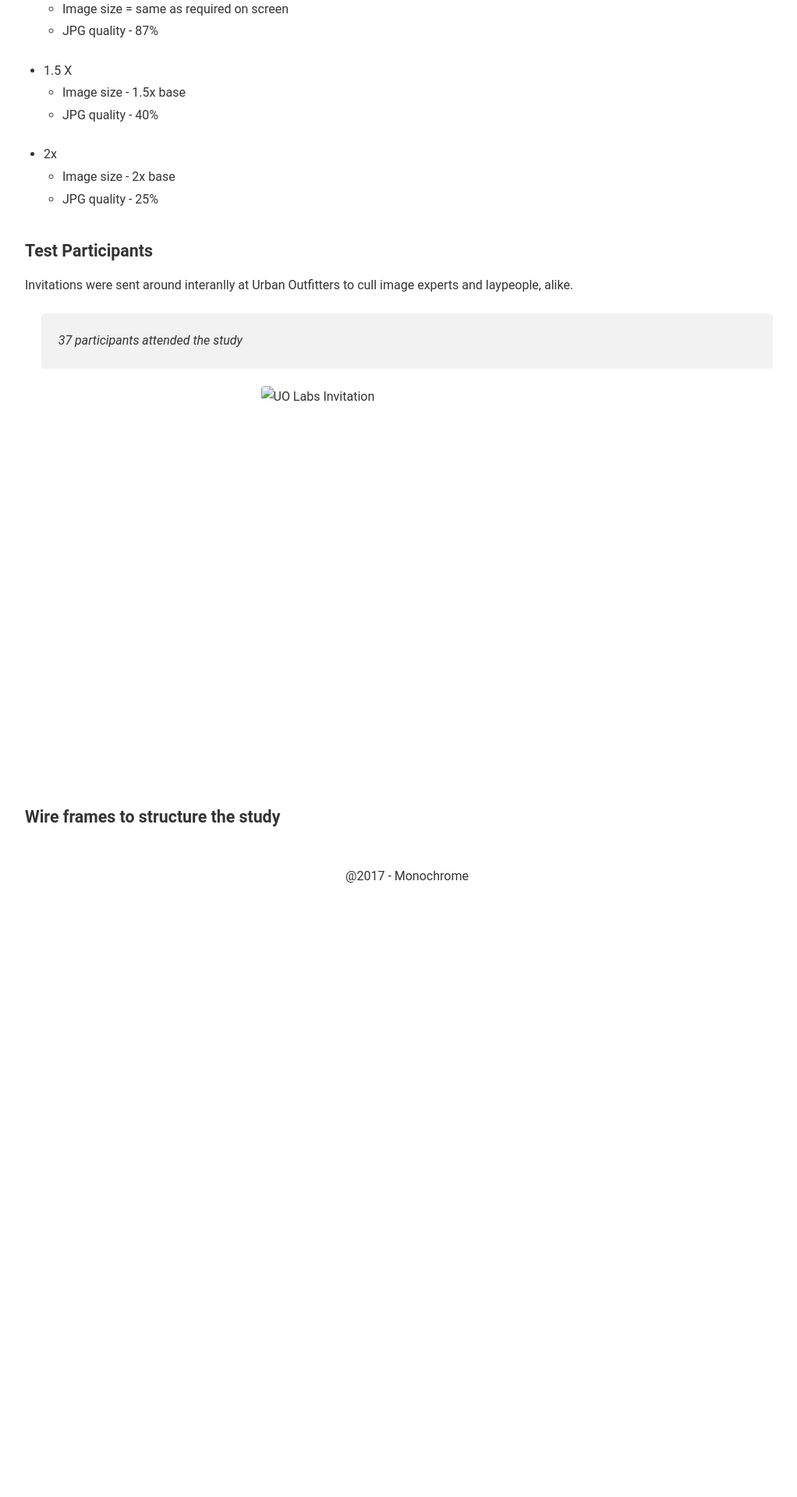
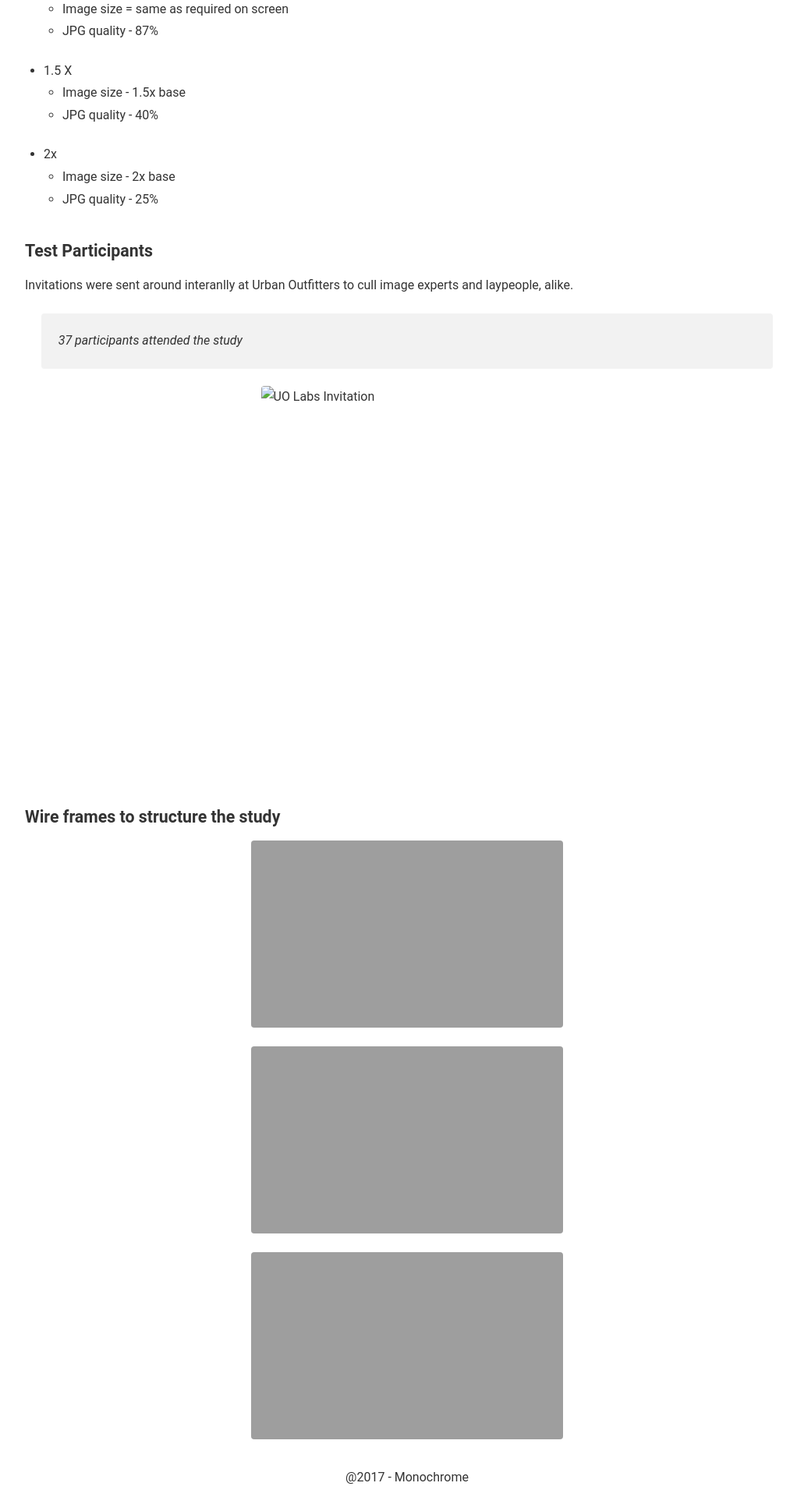
Before and after one commit to dyutibarma/monochrome, a Jekyll site: the page built from _posts/2017-02-11-test-post-8.md, in a window 1280 px wide. Shown: the part 1626-3546 px from the top of the page at 78% size, without its empty margins (118-1140 px from the left). Built offline with Jekyll 4.4.1, drawn with Linux system fonts in a browser that asks for light colours; before the commit the page ends 2776 px from its top, so only the background shows below that.

Commit message:
Update 2017-02-11-test-post-8.md

```diff
--- a/_posts/2017-02-11-test-post-8.md
+++ b/_posts/2017-02-11-test-post-8.md
@@ -68,3 +68,6 @@ Invitations were sent around interanlly at Urban Outfitters to cull image expert
 ![UO Labs Invitation](coianac.github.io/img/invitation.jpg){:height="500px" width="375px"}
 
 ##### Wire frames to structure the study
+![Select Best Image](coianac.github.io/img/UOLabs%Wire-01.png){:height="240" width="400"}
+![Select Gender](coianac.github.io/img/UOLabs%Wire-05.png){:height="240" width="400"}
+![View Live Results](coianac.github.io/img/UOLabs%Wire-03.png){:height="240" width="400"}
```
